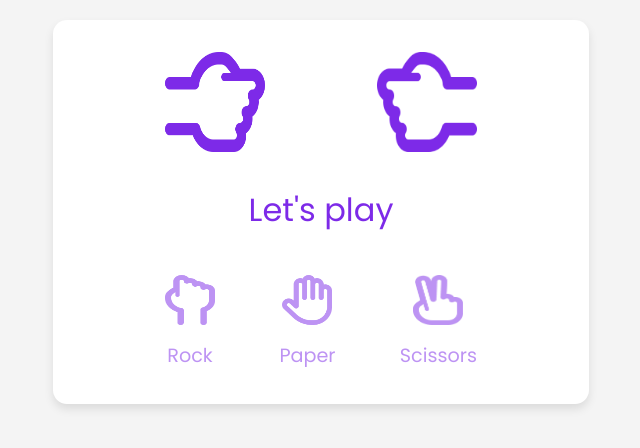
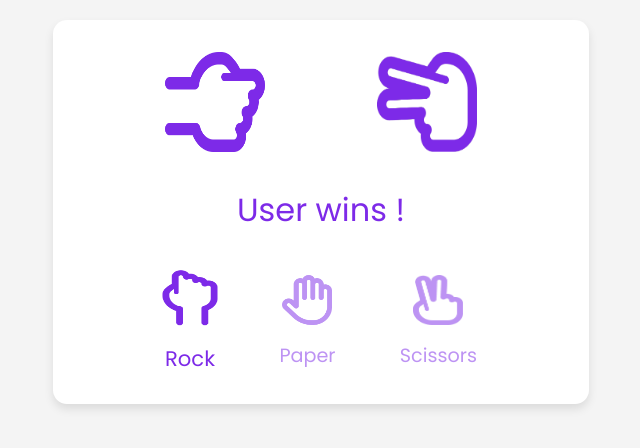
Before and after one commit to nursahtuncel/Rock-Paper-Scissors-Game, a plain HTML site: page index.html in a window 1280 px wide. Both pictures are taken after a click on the picture 509 px from the left and 299 px from the top of the page. Shown: the whole page, without its empty margins (319-959 px from the left). Drawn offline with Linux system fonts and the light colour scheme.

Commit message:
add Rock-Paper-Scissors-Game project

```diff
--- a/index.html
+++ b/index.html
@@ -1,46 +1,40 @@
 <!DOCTYPE html>
 <html lang="en">
   <head>
-    <meta charset="UTF-8">
-    <meta name="viewport" content="width=device-width, initial-scale=1.0">
+    <meta charset="UTF-8" />
+    <meta name="viewport" content="width=device-width, initial-scale=1.0" />
     <title>Rock-Paper-Scissors-Game</title>
-    <link rel="stylesheet" href="./style.css">
+    <link rel="stylesheet" href="./style.css" />
   </head>
   <body>
-
     <section class="container">
       <div class="resultField">
         <div class="resultImages">
           <span class="userResult">
-            <img id="userImage" src="./images/rock.png" alt="User Choice">
+            <img src="./images/rock.png" alt="User Choice" />
           </span>
           <span class="compResult">
-            <img id="compImage" src="./images/rock.png" alt="Computer Choice">
+            <img src="./images/rock.png" alt="Computer Choice" />
           </span>
-
-
-    </div>    <div class="result">Let's play</div>
+        </div>
+        <div class="result">Let's play</div>
       </div>
       <div class="optionsImages">
         <span class="optionImage">
-        <img id="rock" src="./images/rock.png" alt="Rock">
+          <img id="rock" src="./images/rock.png" alt="Rock" />
           <p>Rock</p>
         </span>
         <span class="optionImage">
-        <img id="paper" src="./images/paper.png" alt="Paper">
+          <img id="paper" src="./images/paper.png" alt="Paper" />
           <p>Paper</p>
         </span>
         <span class="optionImage">
-        <img id="scissors" src="./images/scissors.png" alt="Scissors">
+          <img id="scissors" src="./images/scissors.png" alt="Scissors" />
           <p>Scissors</p>
         </span>
       </div>
     </section>
 
-
-
-
-
     <script src="./script.js"></script>
   </body>
 </html>
--- a/script.js
+++ b/script.js
@@ -0,0 +1,54 @@
+const gameContainer = document.querySelector(".container");
+const userResult = document.querySelector(".userResult img");
+const resultBoard = document.querySelector(".result");
+const computerResult = document.querySelector(".compResult img");
+const optionsImages = document.querySelectorAll(".optionImage");
+const choices = ["./images/paper", "./images/rock", "./images/scissors"];
+let userScore = 0;
+let computerScore = 0;
+console.log(userResult);
+
+optionsImages.forEach((image) => {
+  image.addEventListener("click", () => {
+    optionsImages.forEach((img) => img.classList.remove("active"));
+    image.classList.add("active");
+    const clickedImg = image.querySelector("img").src;
+    userResult.src = clickedImg;
+    const randomNumber = Math.floor(Math.random() * 3);
+    const computerChoice = choices[randomNumber];
+    computerResult.src = computerChoice + ".png";
+
+    let userValue = ["R","P","S"][randomNumber];
+    let computerValue = ["R","P","S"][randomNumber];
+
+    if (clickedImg.includes("rock")) {
+      userValue = "R";
+    } else if (clickedImg.includes("paper")) {
+      userValue = "P";
+    } else {
+      userValue = "S";
+    }
+    if (computerChoice.includes("rock")) {
+      computerValue = "R";
+    } else if (computerChoice.includes("paper")) {
+      computerValue = "P";
+    } else {
+      computerValue = "S";
+    }
+    // logic
+    if (userValue === computerValue) {
+      resultBoard.textContent = "It's a tie!";
+    } else if (
+      (userValue === "R" && computerValue === "S") ||
+      (userValue === "P" && computerValue === "R") ||
+        (userValue === "S" && computerValue === "P")
+    ) {
+      resultBoard.textContent = "User wins !";
+      userScore++;
+    } else {
+      resultBoard.textContent = "Computer wins !";
+      computerScore++;
+    }
+
+  });
+});
--- a/style.css
+++ b/style.css
@@ -24,7 +24,6 @@ body {
 .resultImages {
   display: flex;
   gap: 7rem;
-
 }
 .userResult img {
   transform: rotate(90deg);
@@ -36,13 +35,11 @@ body {
   width: 100px;
   height: 100px;
 }
-.result{
+.result {
   text-align: center;
-    margin-top: 1.5rem
-    ;
-    color:#7d2ae8;
+  margin-top: 1.5rem;
+  color: #7d2ae8;
   font-size: 2rem;
-
 }
 .optionsImages {
   width: 100%;
@@ -50,9 +47,6 @@ body {
   align-items: center;
   margin-top: 2.5rem;
   justify-content: space-between;
-
-
-
 }
 .optionImage {
   display: flex;
@@ -61,16 +55,13 @@ body {
 
   opacity: 0.5;
   transition: all 0.3s ease;
-
-
 }
 
 .optionImage p {
   color: #7d2ae8;
-pointer-events: none;
   margin-top: 1rem;
   font-size: 1.2rem;
-
+  cursor: pointer;
 }
 .optionImage img {
   width: 50px;
@@ -78,7 +69,7 @@ pointer-events: none;
   cursor: pointer;
   transition: transform 0.3s ease;
 }
-.optionImage:hover{
+.optionImage:hover {
   opacity: 1;
 }
 
```
Lines whose indentation alone changed are shown as unchanged.
